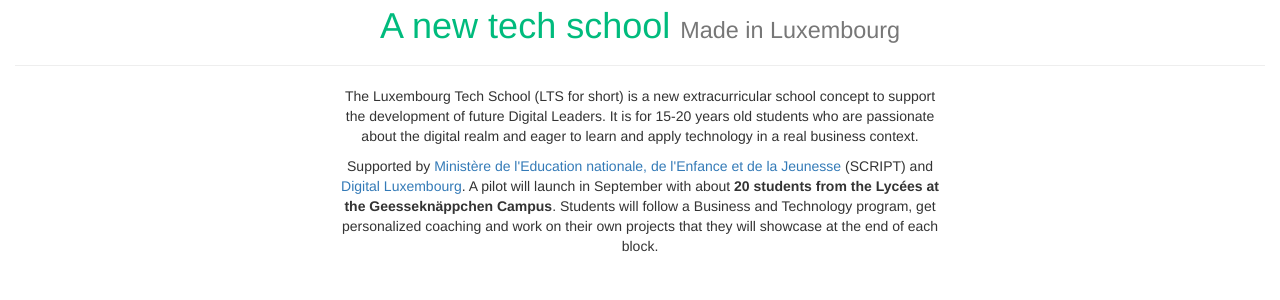
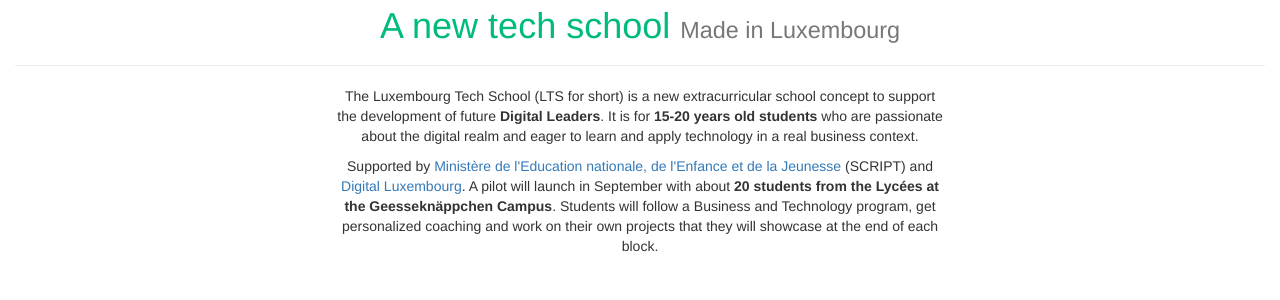
Before and after one commit to LuxembourgTechSchool/luxembourgtechschool.github.io, a Jekyll site: the page built from index.html, in a window 1280 px wide and 900 px high, scrolled down 762 px. Shown: the part 172-472 px from the top of the window. Built offline with Jekyll 4.4.1, drawn with Linux system fonts in a browser that asks for light colours.

Commit message:
Add bold text

```diff
--- a/index.html
+++ b/index.html
@@ -47,7 +47,7 @@ layout: default
       <div class="row">
         <div class="col-md-6 col-md-offset-3">
         <p>
-          The Luxembourg Tech School (LTS for short) is a new extracurricular school concept to support the development of future Digital Leaders. It is for 15-20 years old students who are passionate about the digital realm and eager to learn and apply technology in a real business context.
+          The Luxembourg Tech School (LTS for short) is a new extracurricular school concept to support the development of future <strong>Digital Leaders</strong>. It is for <strong>15-20 years old students</strong> who are passionate about the digital realm and eager to learn and apply technology in a real business context.
         </p>
         <p>
           Supported by <a href="http://portal.education.lu/script/" target="_blank">Ministère de l'Education nationale, de l'Enfance et de la Jeunesse</a> (SCRIPT) and <a href="http://www.digital-luxembourg.public.lu/" target="_blank">Digital Luxembourg</a>. A pilot will launch in September with about <strong>20 students from the Lycées at the Geesseknäppchen Campus</strong>. Students will follow a Business and Technology program, get personalized coaching and work on their own projects that they will showcase at the end of each block.
```
